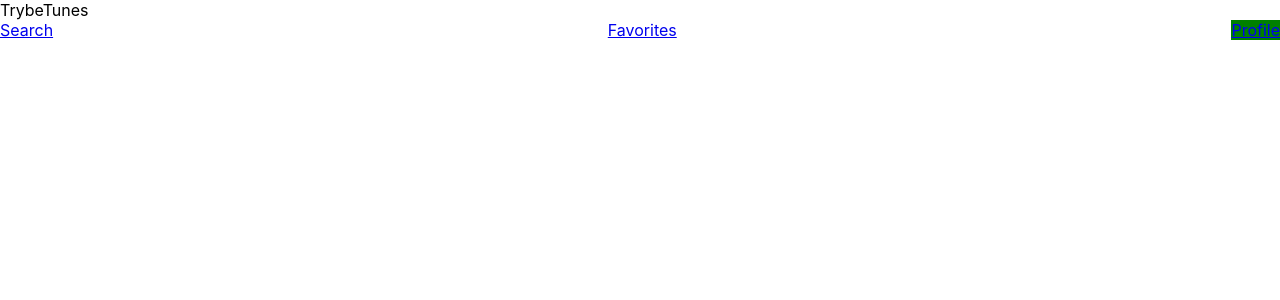
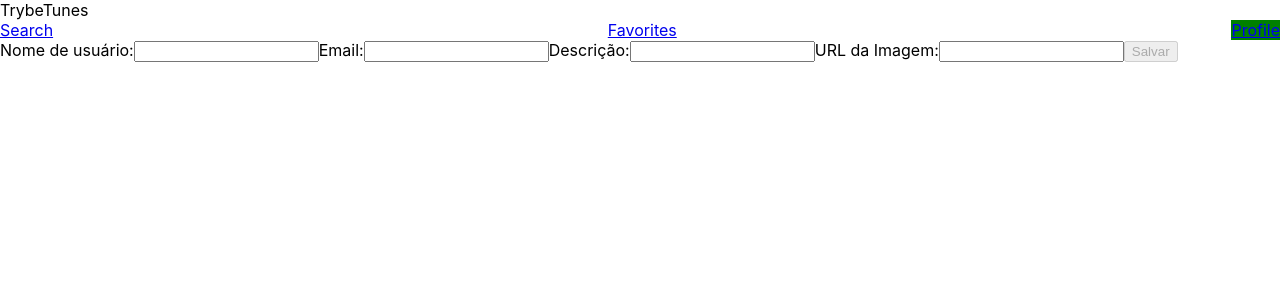
Before and after one commit to Gudine/trybe-projetos, a React (Create React App) app in the folder 14-trybetunes/: page /profile/edit in a window 1280 px wide. Shown: the top 300 px of the page. Built offline with nearby package versions, Linux system fonts and the light colour scheme.

Commit message:
feat: Completa página ProfileEdit

```diff
--- a/14-trybetunes/src/pages/ProfileEdit.jsx
+++ b/14-trybetunes/src/pages/ProfileEdit.jsx
@@ -1,11 +1,127 @@
 import React, { Component } from 'react';
+import PropTypes from 'prop-types';
+import { Redirect } from 'react-router-dom';
+import { getUser, updateUser } from '../services/userAPI';
 
 class ProfileEdit extends Component {
+  constructor() {
+    super();
+
+    this.state = {
+      name: '',
+      email: '',
+      image: '',
+      description: '',
+      btnDisabled: true,
+      sent: false,
+    };
+  }
+
+  async componentDidMount() {
+    const { startLoading, stopLoading } = this.props;
+    startLoading();
+
+    const userData = await getUser();
+    this.setState({ ...userData }, () => {
+      this.verifyFields();
+      stopLoading();
+    });
+  }
+
+  verifyFields = () => {
+    const { name, email, image, description } = this.state;
+
+    if (name && image && description && email.match(/\w+@\w+\.\w{3}/)) {
+      this.setState({ btnDisabled: false });
+    } else {
+      this.setState({ btnDisabled: true });
+    }
+  };
+
+  handleChange = ({ target }) => {
+    const { name, type } = target;
+    const value = type === 'checkbox' ? target.checked : target.value;
+    this.setState({
+      [name]: value,
+    }, this.verifyFields);
+  };
+
+  handleForm = (ev) => {
+    ev.preventDefault();
+    const { name, email, image, description } = this.state;
+    const { startLoading, stopLoading } = this.props;
+
+    startLoading();
+    updateUser({ name, email, image, description })
+      .then(() => this.setState({ sent: true }, stopLoading));
+  }
+
   render() {
+    const { name, email, image, description, btnDisabled, sent } = this.state;
     return (
-      <div data-testid="page-profile-edit" />
+      <div data-testid="page-profile-edit">
+        {sent && <Redirect to="/profile" /> }
+        <form onSubmit={ this.handleForm }>
+          <label htmlFor="pf-edit-name">
+            Nome de usuário:
+            <input
+              data-testid="edit-input-name"
+              id="pf-edit-name"
+              type="text"
+              name="name"
+              value={ name }
+              onChange={ this.handleChange }
+            />
+          </label>
+          <label htmlFor="pf-edit-email">
+            Email:
+            <input
+              data-testid="edit-input-email"
+              id="pf-edit-email"
+              type="email"
+              name="email"
+              value={ email }
+              onChange={ this.handleChange }
+            />
+          </label>
+          <label htmlFor="pf-edit-description">
+            Descrição:
+            <input
+              data-testid="edit-input-description"
+              id="pf-edit-description"
+              type="text"
+              name="description"
+              value={ description }
+              onChange={ this.handleChange }
+            />
+          </label>
+          <label htmlFor="pf-edit-image">
+            URL da Imagem:
+            <input
+              data-testid="edit-input-image"
+              id="pf-edit-image"
+              type="text"
+              name="image"
+              value={ image }
+              onChange={ this.handleChange }
+            />
+          </label>
+          <button
+            data-testid="edit-button-save"
+            type="submit"
+            disabled={ btnDisabled }
+          >
+            Salvar
+          </button>
+        </form>
+      </div>
     );
   }
 }
 
+ProfileEdit.propTypes = {
+  startLoading: PropTypes.func.isRequired,
+  stopLoading: PropTypes.func.isRequired,
+};
+
 export default ProfileEdit;
```
